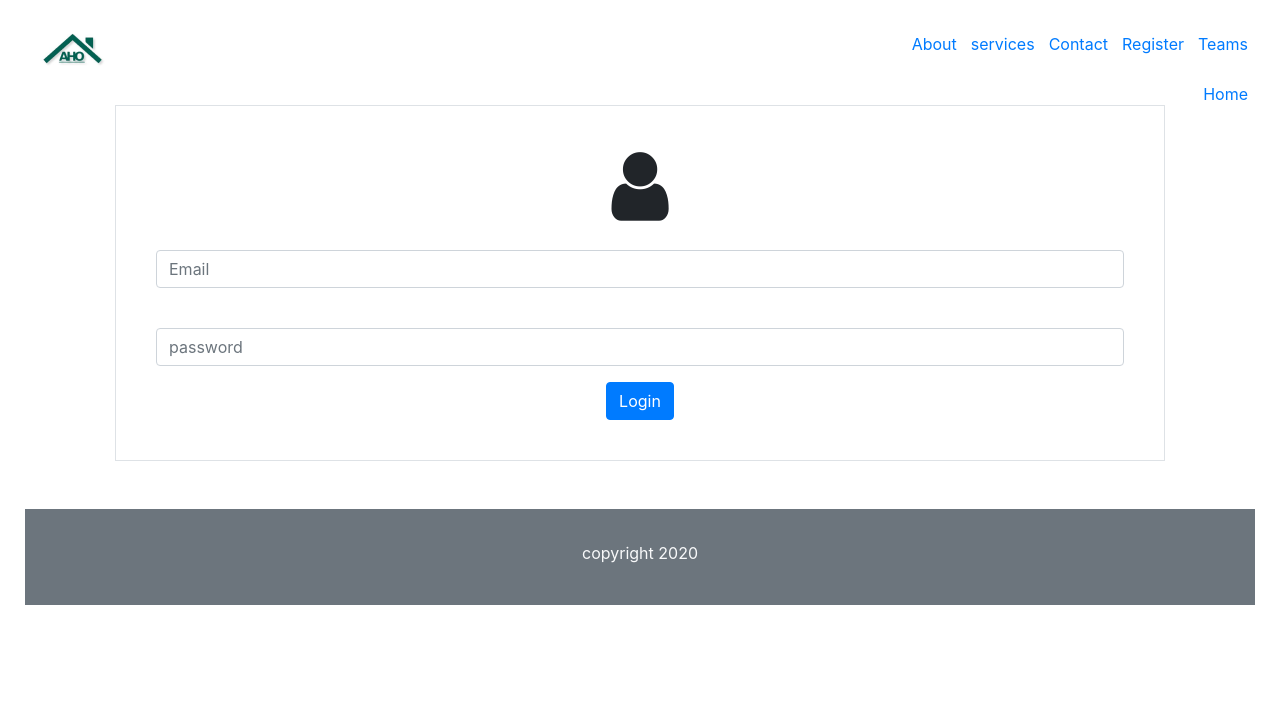
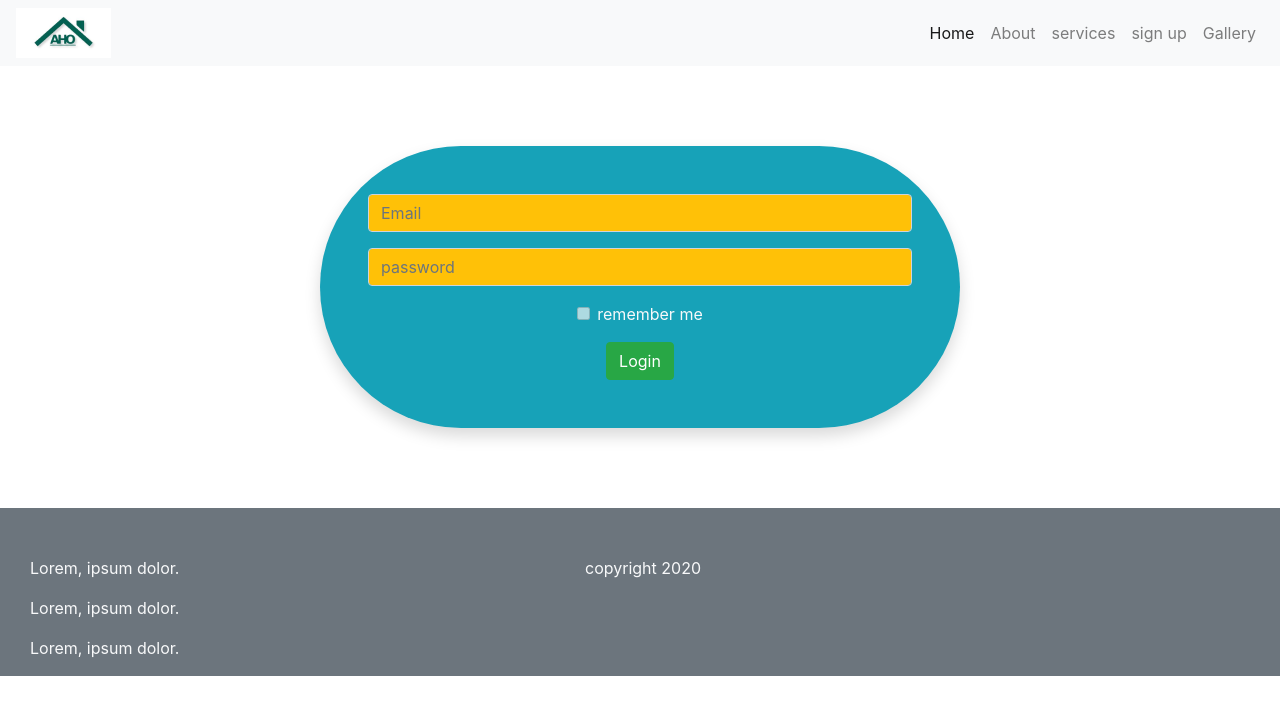
Before and after one commit to softnotch/git-project, a plain HTML site: page login.html in a window 1280 px wide. Drawn offline with nearby package versions, Linux system fonts and the light colour scheme.

Commit message:
feat added files

```diff
--- a/login.html
+++ b/login.html
@@ -13,14 +13,10 @@
     <title>Hello, world!</title>
   </head>
   <body>
-    <div class="nav">
+    <!-- <div class="nav">
       <ul class="nav_item">
           <img src="img/WhatsApp Image 2020-08-02 at 12.58 1.png" alt="">
-          <li>
-              <a href="#" class="nav-links right">
-                 Teams
-              </a>
-          </li>
+
           <li>
               <a href="#" class="nav-links right">
                  Register
@@ -43,33 +39,76 @@
       </li>
       <li>
         <a href="#" class="nav-links right">
-            Home
+          Home
         </a>
+    </li>
+      -->
+      <nav class="navbar navbar-expand-lg navbar-light bg-light">
+       <img src="img/WhatsApp Image 2020-08-02 at 12.58 1.png" alt="">
+        <button class="navbar-toggler" type="button" data-toggle="collapse" data-target="#navbarNavDropdown" aria-controls="navbarNavDropdown" aria-expanded="false" aria-label="Toggle navigation">
+          <span class="navbar-toggler-icon"></span>
+        </button>
+        <div class="collapse navbar-collapse justify-content-end" id="navbarNavDropdown">
+          <ul class="navbar-nav ">
+            <li class="nav-item active">
+              <a class="nav-link" href="index.html">Home <span class="sr-only">(current)</span></a>
+            </li>
+            <li class="nav-item">
+              <a class="nav-link" href="about.html">About</a>
+            </li>
+            <li class="nav-item">
+              <a class="nav-link" href="services.html">services</a>
+            </li>
+            <li class="nav-item">
+              <a class="nav-link" href="sign up.html">sign up</a>
+            </li>
+            <li class="nav-item">
+              <a class="nav-link" href="gallery.html">Gallery</a>
+            </li>
 
-        <main>
-            <div class="container">
-                <div class="border">
-                    <i class="fa fa-user fa-5x"></i>
-                    <form>
-                      <div class="form-group">
-                        <label for="formGroupExampleInput"></label>
-                        <input type="text" class="form-control" id="formGroupExampleInput" placeholder="Email">
-                      </div>
-                      <div class="form-group">
-                        <label for="formGroupExampleInput2"></label>
-                        <input type="text" class="form-control" id="formGroupExampleInput2" placeholder="password">
-                      </div>
-                      <button type="submit" class="btn btn-primary">Login</button>
-                    </form>
-                </div>
-            </div>
-        </main>
-        <footer class="container-fluid mt-5 bg-secondary p-4 w-3" >
-          <p class="text-light text-center pt-2">copyright 2020 </p>
-        </footer>
+          </ul>
+        </div>
+      </nav>
 
+ <section class="text-center" style="width: 50%;margin: 80px auto; " >
+  <form class="bg-info p-5 rounded-pill shadow">
+    <fieldset>
+      <div class="form-group" >
+        <input type="text" id="disabledTextInput" class="form-control bg-warning" placeholder ="Email">
+      </div>
+      <div class="form-group">
+        <input type="text" id="disabledTextInput" class="form-control bg-warning" placeholder="password">
+      </div>
 
-
+      <!-- <div class="form-group">
+        <select id="disabledSelect" class="form-control">
+          <option>Disabled select</option>
+        </select>
+      </div> -->
+      <div class="form-group">
+        <div class="form-check">
+          <input class="form-check-input" type="checkbox" id="disabledFieldsetCheck" disabled>
+          <label class="form-check-label text-light" for="disabledFieldsetCheck">
+            remember me
+          </label>
+        </div>
+      </div>
+      <button type="submit" class="btn btn-success">Login</button>
+    </fieldset>
+</form>
+ </section>
+ <footer class="container-fluid bg-secondary text-light"  >
+   <div class="row container pt-5">
+     <div class="col-md-6">
+       <p class="">Lorem, ipsum dolor.</p>
+       <p class="">Lorem, ipsum dolor.</p>
+       <p class="">Lorem, ipsum dolor.</p>
+     </div>
+     <div class="col-md-6">
+       <p class="">copyright 2020</p>
+     </div>
+   </div>
+ </footer>
 
     <!-- Optional JavaScript; choose one of the two! -->
 
```
